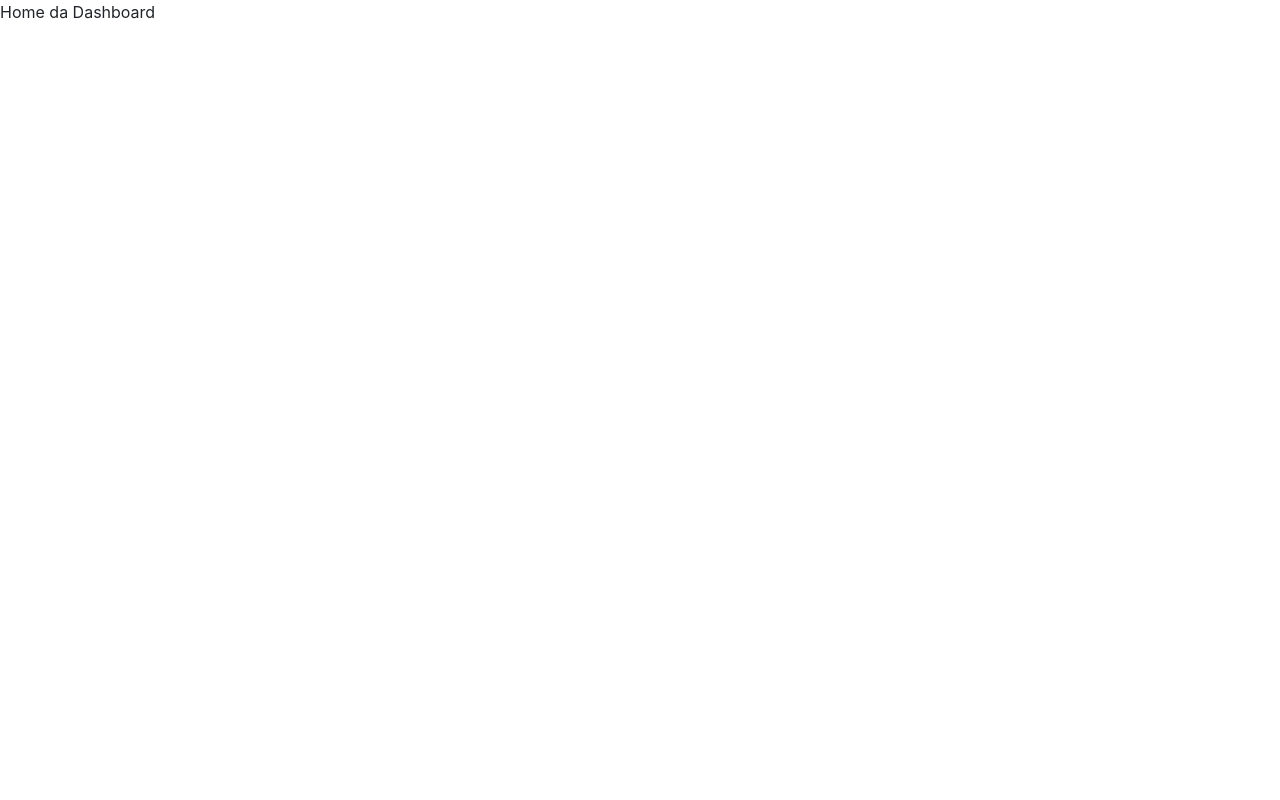
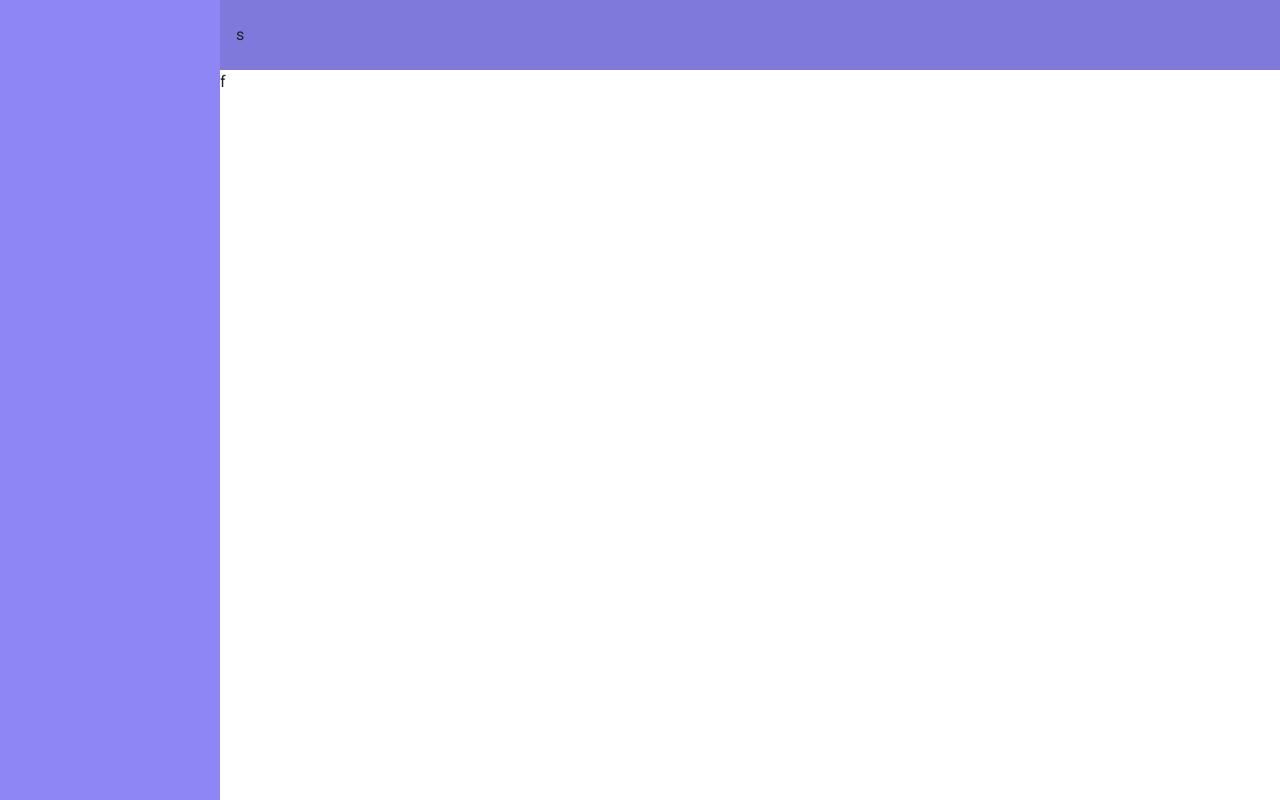
Before and after one commit to igortuag/dashboard-e-comerce, a Vue app in the folder web/: page / in a window 1280 px wide. Both pictures are taken after typing "name@example.com", "Sample123" into the empty fields and a click on the button "Entrar". Built offline with nearby package versions, Linux system fonts and the light colour scheme.

Commit message:
Criando a estrutura da dashboard

```diff
--- /dev/null
+++ b/web/src/pages/Dashboard/DashboardComponent.vue
@@ -0,0 +1,23 @@
+<template>
+  <div class="main">
+    <div class="sidebar"></div>
+
+    <div class="content-right">
+      <div class="navbar">
+        s
+      </div>
+
+      <div class="pages">
+        f
+      </div>
+    </div>
+  </div>
+</template>
+
+<script>
+export default {
+  name: "DashboardComponent",
+};
+</script>
+
+<style lang="scss" src="./style.scss" scoped></style>
--- /dev/null
+++ b/web/src/pages/Dashboard/style.scss
@@ -0,0 +1,28 @@
+@import "@/assets/scss/_main";
+
+.main {
+  width: 100%;
+  height: 100vh;
+
+  .sidebar {
+    width: 220px;
+    height: 100vh;
+    background-color: $purple;
+  }
+
+  .content-right {
+    width: calc(100% - 220px);
+    height: 100vh;
+
+    .navbar {
+      width: 100%;
+      height: 70px;
+      background-color: $purple;
+      filter: brightness(90%);
+    }
+
+    .pages {
+      width: 100%;
+    }
+  }
+}
--- a/web/src/pages/Home/HomeComponent.vue
+++ b/web/src/pages/Home/HomeComponent.vue
@@ -1,11 +1,15 @@
 <template>
-  <div>
-    <p>Home da Dashboard</p>
-  </div>
+  <DashboardComponent></DashboardComponent>
 </template>
 
 <script>
-export default {};
+import DashboardComponent from "../Dashboard/DashboardComponent";
+
+export default {
+  components: {
+    DashboardComponent,
+  },
+};
 </script>
 
 <style></style>
```
